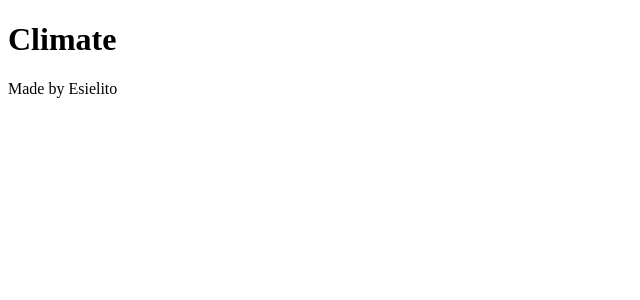
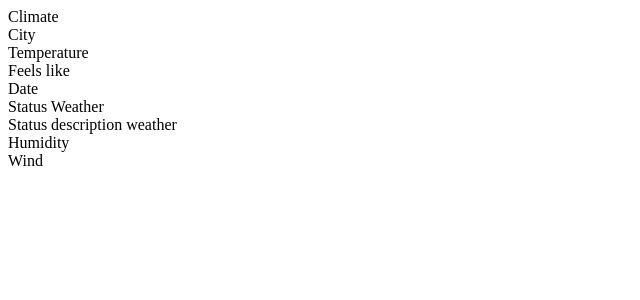
Before and after one commit to Freenzygsx/klimeat, a Django app: page / in a window 1280 px wide. Shown: the top 300 px of the page, without its empty margins (0-640 px from the left). Run offline with Django 4.2, Linux system fonts and the light colour scheme.

Commit message:
Config weather app and make api call to get weather

```diff
--- a/weather/templates/index.html
+++ b/weather/templates/index.html
@@ -7,7 +7,23 @@
     <title>Weather Klimeat</title>
 </head>
 <body>
-    <h1>Climate</h1>
-    <footer>Made by Esielito</footer>
+    <div id="container">
+        <div>Climate</div>
+        <div class="square-temp-status">
+            <div>City</div>
+            <div>Temperature</div>
+            <div>Feels like</div>
+            <div>Date</div>
+            <div>Status Weather</div>
+            <div>Status description weather</div>
+        </div>
+        <div class="detailed-status">
+            <div>Humidity</div>
+            <div>Wind</div>
+        </div>
+    </div>
+
+
+    <!-- <footer>Made by Esielito</footer> -->
 </body>
 </html>
--- a/weather/urls.py
+++ b/weather/urls.py
@@ -3,4 +3,5 @@ from weather import views
 
 urlpatterns = [
     path('', views.index, name='index'),
+    path('weather/<str:city>', views.getWeather, name='weather')
 ]
--- a/weather/views.py
+++ b/weather/views.py
@@ -1,5 +1,20 @@
 from django.shortcuts import render
 from django.http import HttpResponse
+import requests
+from decouple import config
+
+
 
 def index(request):
     return render(request, 'index.html')
+
+def getWeather(request, city):
+    rlatlon = requests.get(f"http://api.openweathermap.org/geo/1.0/direct?q={city}&appid={config('api_key')}")
+    rlatlonjson = rlatlon.json()[0]
+    lat = rlatlonjson['lat']
+    lon = rlatlonjson['lon']
+    rweather = requests.get(f"http://api.openweathermap.org/data/2.5/forecast?lat={lat}&lon={lon}&appid={config('api_key')}")
+    rjweather = rweather.json()
+    print(rjweather['list'])
+
+    return HttpResponse(rlatlon)
```
Also changed, not shown: requirements.txt (added, +9 -0 lines).
